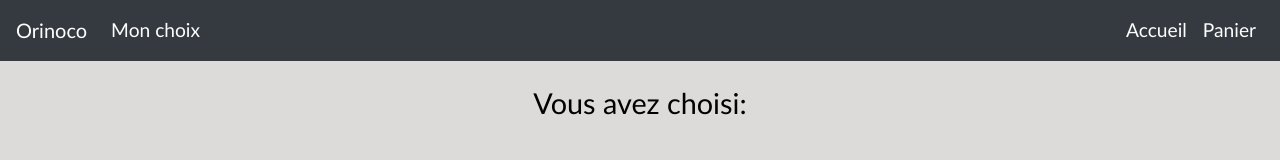
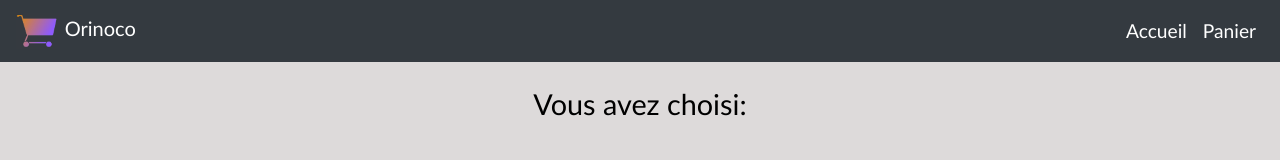
Before and after one commit to fkfritz/FritznelFranck_5_14092021, a plain HTML site: page frontend/product.html in a window 1280 px wide. Drawn offline with nearby package versions, Linux system fonts and the light colour scheme; no server answers.

Commit message:
Correction de code et ajout logo pour la page de confirmation

```diff
--- a/frontend/product.html
+++ b/frontend/product.html
@@ -32,7 +32,10 @@
   </head>
   <body>
     <nav class="navbar navbar-expand-lg navbar-dark bg-dark">
-      <a class="navbar-brand" href="./index.html">Orinoco</a>
+      <a class="navbar-brand" href="./index.html">
+        <img class="logo" src="./img/logo-orinoco.jpg" alt="logo du site">
+        Orinoco
+      </a>
       <button
         class="navbar-toggler"
         type="button"
@@ -48,7 +51,7 @@
       <div class="collapse navbar-collapse" id="navbarSupportedContent">
         <ul class="navbar-nav mr-auto">
           <li class="nav-item active">
-            <a class="nav-link" href="#">Mon choix</a>
+            <a class="nav-link" href="#"></a>
           </li>
         </ul>
         <ul class="navbar-nav my-2 my-lg-0">
```
Also changed, not shown: frontend/basket.html (+4 -1 lines), frontend/confirmation.html (+4 -1 lines), frontend/img/logo-orinoco2.jpg (added).
